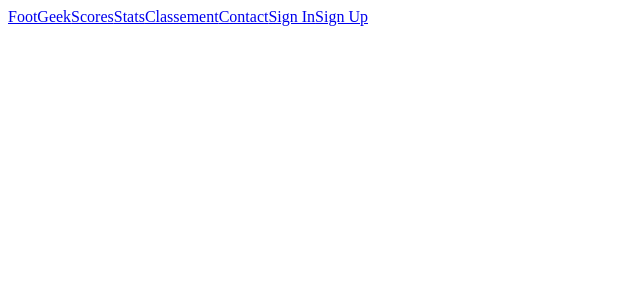
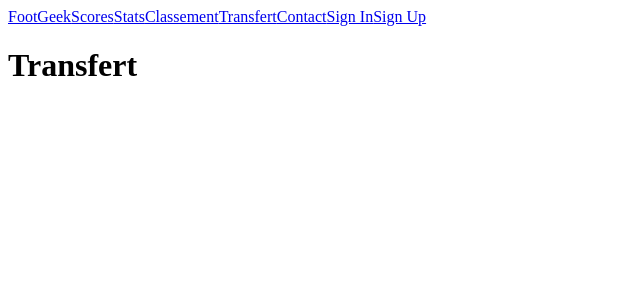
Before and after one commit to dawudesign2/footGeek, a React (Create React App) app: page /transfert in a window 1280 px wide. Shown: the top 300 px of the page, without its empty margins (0-640 px from the left). Built offline with nearby package versions, Linux system fonts and the light colour scheme.

Commit message:
add transfert Page

```diff
--- a/src/components/header/nav/index.js
+++ b/src/components/header/nav/index.js
@@ -6,6 +6,7 @@ const Nav = () => {
             <Link to='/scores'>Scores</Link>
             <Link to='/stats'>Stats</Link>
             <Link to='/classement'>Classement</Link>
+            <Link to='/transfert'>Transfert</Link>
             <Link to='/contact'>Contact</Link>
             <Link to='/signin'>Sign In</Link>
             <Link to='/signup'>Sign Up</Link>
--- a/src/components/main/index.js
+++ b/src/components/main/index.js
@@ -4,6 +4,7 @@ import Home from '../../pages/home';
 import Scores from '../../pages/scores';
 import Stats from '../../pages/stats';
 import Classement from '../../pages/classement';
+import Transfert from '../../pages/transfert';
 import Contact from '../../pages/contact';
 import SignIn from '../../pages/signin';
 import SignUp from '../../pages/signup';
@@ -15,6 +16,7 @@ const Main = () => {
             <Route path="/scores" element={<Scores />} />
             <Route path="/stats" element={<Stats />} />
             <Route path="/classement" element={<Classement />} />
+            <Route path="/transfert" element={<Transfert />} />
             <Route path="/contact" element={<Contact />} />
             <Route path="/signin" element={<SignIn />} />
             <Route path="/signup" element={<SignUp />} />
--- /dev/null
+++ b/src/pages/transfert/index.js
@@ -0,0 +1,9 @@
+const Transfert = () => {
+    return (
+        <>
+           <h1>Transfert</h1>
+        </>
+    )
+}
+
+export default Transfert
```
Also changed, not shown: 1 other file (tests, documents, lock files or other folders).
